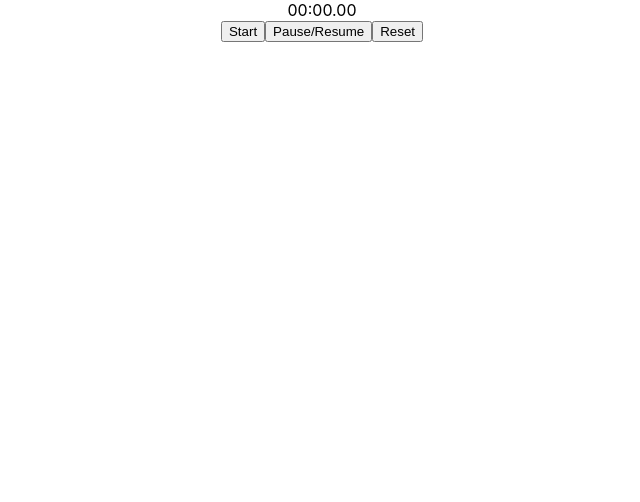
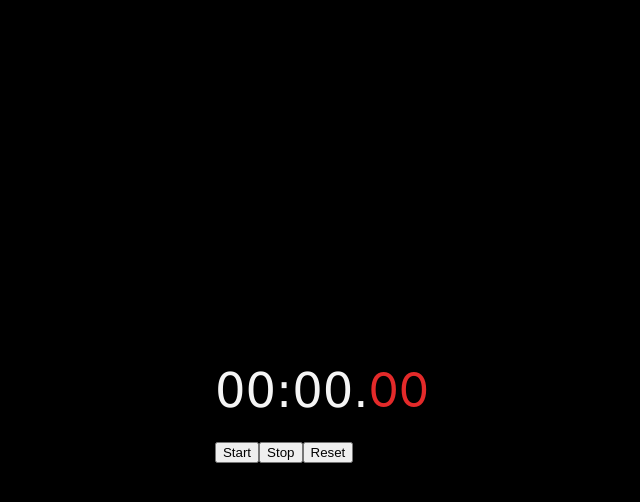
Before and after one commit to Aaddy-1/cube-timer, a React (Create React App) app: page / in a window 1280 px wide. Shown: the top 502 px of the page, without its empty margins (318-958 px from the left). Built offline with nearby package versions, Linux system fonts and the light colour scheme.

Commit message:
Fixed accuracy of stopwatch, simplified controls, and added css

```diff
--- a/package.json
+++ b/package.json
@@ -34,5 +34,10 @@
       "last 1 firefox version",
       "last 1 safari version"
     ]
+  },
+  "devDependencies": {
+    "autoprefixer": "^10.4.13",
+    "postcss": "^8.4.19",
+    "tailwindcss": "^3.2.4"
   }
 }
--- /dev/null
+++ b/postcss.config.js
@@ -0,0 +1,6 @@
+module.exports = {
+  plugins: {
+    tailwindcss: {},
+    autoprefixer: {},
+  },
+}
--- a/public/index.html
+++ b/public/index.html
@@ -1,6 +1,6 @@
 <!DOCTYPE html>
 <html lang="en">
-  <head>
+  <head class="dark">
     <meta charset="utf-8" />
     <link rel="icon" href="%PUBLIC_URL%/favicon.ico" />
     <meta name="viewport" content="width=device-width, initial-scale=1" />
@@ -28,7 +28,7 @@
   </head>
   <body>
     <noscript>You need to enable JavaScript to run this app.</noscript>
-    <div id="root"></div>
+    <div class="bg-white dark:bg-black" id="root"></div>
     <!--
       This HTML file is a template.
       If you open it directly in the browser, you will see an empty page.
--- a/src/App.css
+++ b/src/App.css
@@ -1,51 +1,9 @@
-.App {
-  text-align: center;
-}
-
-.App-logo {
-  height: 40vmin;
-  pointer-events: none;
-}
-
-@media (prefers-reduced-motion: no-preference) {
-  .App-logo {
-    animation: App-logo-spin infinite 20s linear;
-  }
-}
-
-.button {
-  background-color: #4CAF50;
-  border: none;
-  color: white;
-  padding: 15px 32px;
-  text-align: center;
-  text-decoration: none;
-  display: inline-block;
-  font-size: 16px;
-  margin: 4px 2px;
-  cursor: pointer;
-}
-
-.App-header {
-  background-color: #282c34;
-  min-height: 100vh;
+.App{
+  background-color: black;
+  width: 100vw;
+  height: 100vh;
   display: flex;
   flex-direction: column;
   align-items: center;
   justify-content: center;
-  font-size: calc(10px + 2vmin);
-  color: white;
-}
-
-.App-link {
-  color: #61dafb;
-}
-
-@keyframes App-logo-spin {
-  from {
-    transform: rotate(0deg);
   }
-  to {
-    transform: rotate(360deg);
-  }
-}
--- a/src/App.js
+++ b/src/App.js
@@ -1,17 +1,23 @@
-import logo from './logo.svg';
 import './App.css';
 import StopWatch from './StopWatch.jsx';
 import React, {Component} from 'react';
 
 
 class App extends Component {
+  constructor(props) {
+    super(props);
+    this.state = {
+      startTime: new Date().getTime(),
+    }
+  }
+
   render() {
     return (
+      <>
       <div className="App">
-
-
-        <StopWatch/>
-      </div>
+          <StopWatch startTime={this.state.startTime} />
+        </div>
+      </>
     );
   }
 }
--- a/src/StopWatch.jsx
+++ b/src/StopWatch.jsx
@@ -1,5 +1,5 @@
 import React, {useState} from "react";
-import { useEffect } from "react";
+import { useEffect, useRef } from "react";
 import Timer from '/Users/aadeesh/Programming/cube-timer/src/timer.jsx';
 
 // Functional Components
@@ -10,76 +10,70 @@ function StopWatch() {
     // useState sets the default value for the variable, not the function
     // We set isPause to be true initially
     const [isPaused, setIsPaused] = useState(true);
-    const [isActive, setIsActive] = useState(false);
-    // We set the currTime to be 0 initially
-    const [currTime, setCurrTime] = useState(0);
-    // Defining the text on the pause/resume button
-    const [pauseText] = useState("Pause/Resume");
-    // Defining the text on the rest function
+    const [stopText] = useState("Stop");
+    // Defining the text on the reset function
     const [resetText] = useState("Reset");
     // Defining the text for the Start Button
     const [startText] = useState("Start");
+    // Defining the startTime for the timer;
+    // We use node References, references in node are basically like states
+    // Since we are not interacting with the front end in any way using the startTime variable, we will use referecnes instead of states
+    const [displayTime, setDisplayTime] = useState(0);
+
+    const startTimeRef = useRef(0);
+
 
     useEffect(() => {
-        // We initially set the interval to null each time the function is called
-        //console.log(currTime);
-        // We define a variable called interval and set it to null, THIS IS IMPORTANT
         let interval = null;
-        if ((isActive) && (isPaused === false)) {
-            // We set the value of this variable to our setinterval function so that we can stop it in case we want to pause/reset
+        let currentTime = new Date().getTime();
+        if (isPaused === false) {
+
             interval = setInterval(() => {
-                // We take a copy of currTime so that we do not modify currTime
-                // We increment the time by 10 every 10 milliseconds
-                setCurrTime((currTime) => currTime + 50)
-            }, 50);
+                setDisplayTime(currentTime - startTimeRef.current);
+            }, 500);
         }
-        // Else we will stop increasing the time by using clearInterval
         else {
-            console.log("trigerred");
-            // Stopping the above mentioned interval method using clearInterval();
             clearInterval(interval);
         }
         return () => {
             clearInterval(interval);
         }
+
     });
 
 
     // handling the pause/resume button, we're gonna control everything with just one button for now
     const start = () => {
-        setIsActive(true);
+        // We unpause the timer
         setIsPaused(false);
+        // We get the time at which the timer started
+        startTimeRef.current = new Date().getTime();
+
     }
 
-    const pauseResume = () => {
-        setIsPaused(!isPaused);
-        console.log(isPaused, isActive);
+    const stop = () => {
+        // We pause/unpause the timer
+        setIsPaused(true);
+        // We get the time at which the timer started
     }
 
     // handling the reset button
 
     const reset = () => {
-        // We deactivate the timer
-        setIsActive(false)
-
-        // // We pause the timer
-        // setIsPaused(true);
-
-        // We set the currTime back to 0
-        setCurrTime(0);
-
+        setDisplayTime(0);
     }
 
 
 
     return (
         // We will add the timer element inside the stopWatch element
-        <div className = "stopWatch">
-            <Timer time={currTime}/>
+        <div className = "stopwatch">
+            <Timer time={displayTime}/>
             <button class="startButton" onClick={start}> {startText} </button>
-            <button class="pauseButton" onClick={pauseResume}> {pauseText} </button>
+            <button class="stopButton" onClick={stop}> {stopText} </button>
             <button class="resetButton" onClick={reset}> {resetText} </button>
         </div>
+
     )
 }
 export default StopWatch;
--- a/src/index.css
+++ b/src/index.css
@@ -1,4 +1,5 @@
 body {
+  background-color: black;
   margin: 0;
   font-family: -apple-system, BlinkMacSystemFont, 'Segoe UI', 'Roboto', 'Oxygen',
     'Ubuntu', 'Cantarell', 'Fira Sans', 'Droid Sans', 'Helvetica Neue',
--- /dev/null
+++ b/src/timer.css
@@ -0,0 +1,17 @@
+.timer{
+    width: 100%;
+    display: block;
+    height: 100%;
+    justify-content: center;
+    align-items: center;
+    text-align: center;
+}
+.digits{
+    font-family: Verdana, Geneva, Tahoma, sans-serif;
+    font-size: 3rem;
+    color:  #f5f5f5;
+}
+.mili-sec{
+    font-size: 3rem;
+    color:  #e42a2a;
+}
--- a/src/timer.jsx
+++ b/src/timer.jsx
@@ -1,5 +1,5 @@
 import React from "react";
-
+import "./timer.css";
 
 // We are going to stick to the convention of making one react component per file
 // To improve maintainability
@@ -7,6 +7,7 @@ import React from "react";
 export default function Timer(props) {
 
     // This will return a component which displays the current time on the stop watch
+
     return (
         <div className="timer">
             <span className="digits">
@@ -15,7 +16,7 @@ export default function Timer(props) {
             <span className="digits">
                 {("0" + Math.floor((props.time / 1000) % 60)).slice(-2)}.
             </span>
-            <span className="digits mili-sec">
+            <span className="mili-sec">
                 {("0" + ((props.time / 10) % 100)).slice(-2)}
             </span>
         </div>
```
Also changed, not shown: src/tailwind.config.js (added, +8 -0 lines), tailwind.config.js (added, +8 -0 lines), 1 other file (tests, documents, lock files or other folders).
